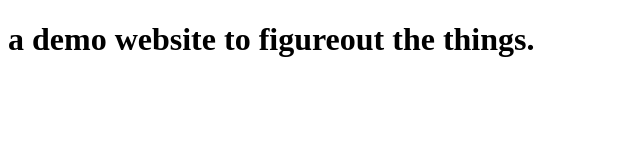
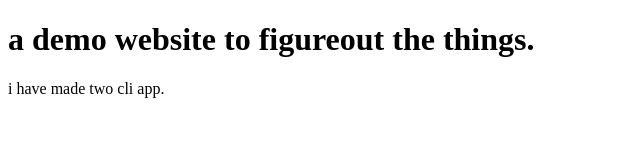
Before and after one commit to vaishnavipaliya11/demowebsite1, a plain HTML site: page index.html in a window 1280 px wide. Shown: the whole page, without its empty margins (0-640 px from the left). Drawn offline with Linux system fonts and the light colour scheme.

Commit message:
update projects details

```diff
--- a/index.html
+++ b/index.html
@@ -9,5 +9,7 @@
 </head>
 <body>
     <h1> a demo website to figureout the things.</h1>
+
+    i have made two cli app.
 </body>
 </html>
```
